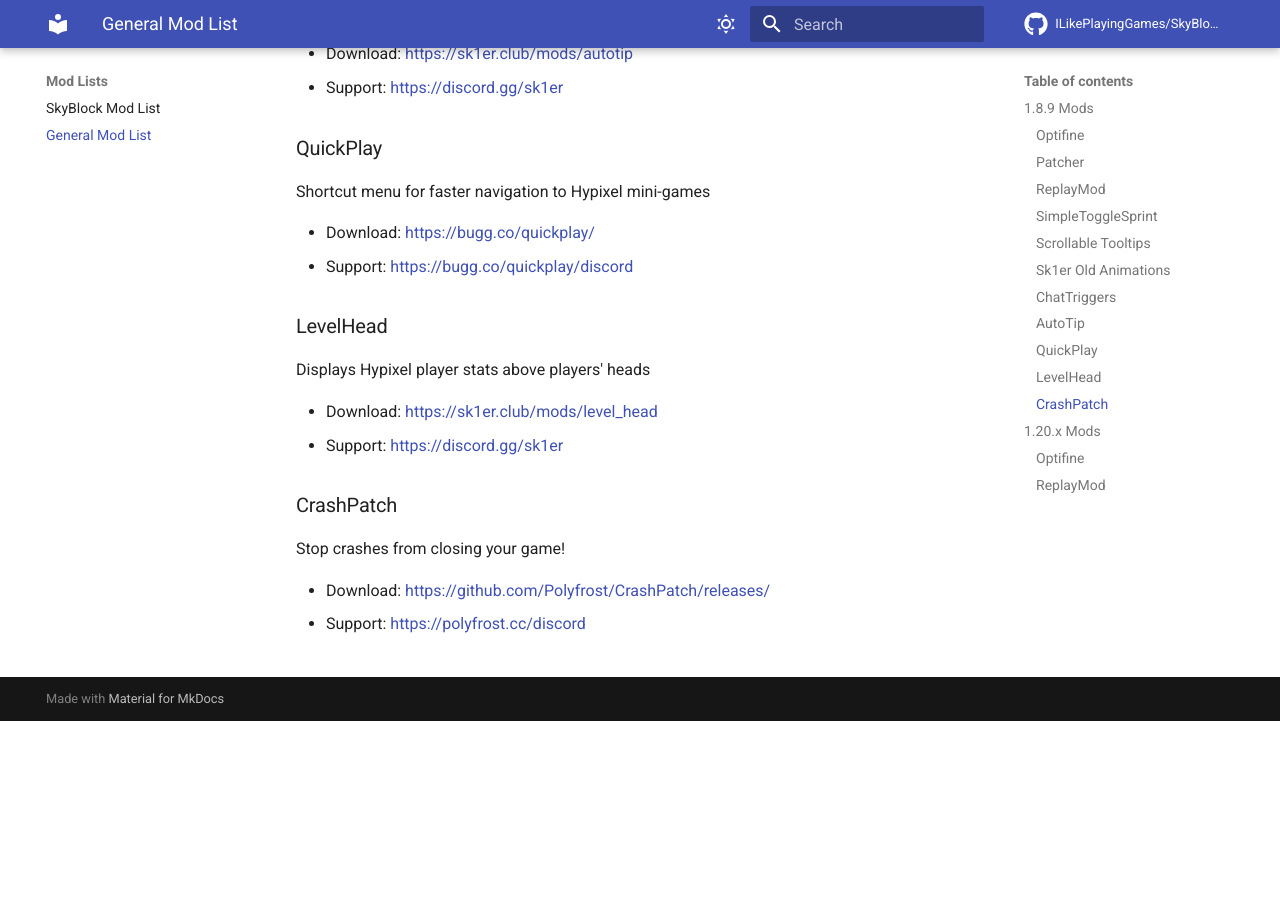
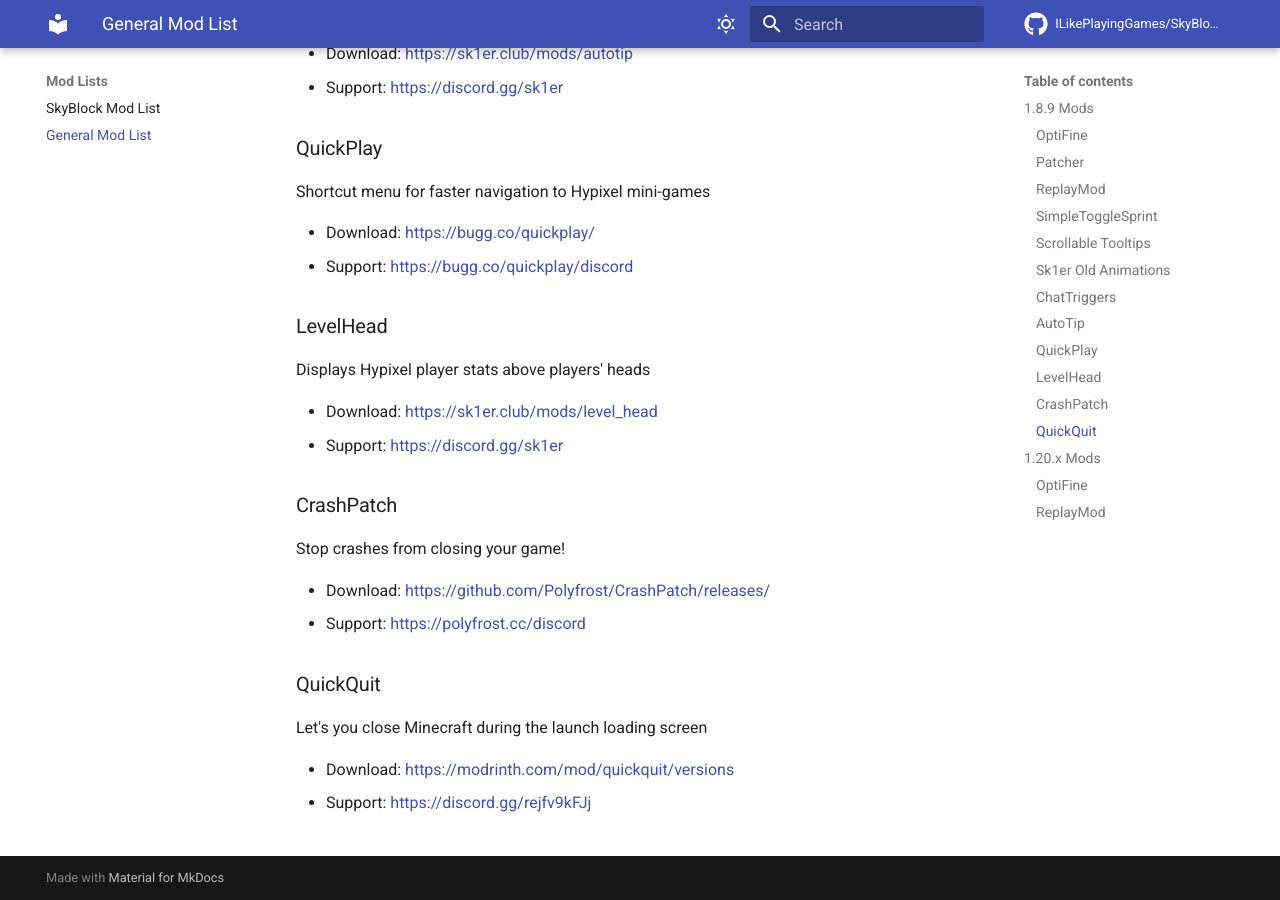
Before and after one commit to ModMalwareInvestigation/SkyBlockModWiki, an MkDocs documentation site: the page built from docs/mod-lists/general-mod-list.md, in a window 1280 px wide and 900 px high, scrolled down 1962 px. Built offline with MkDocs 1.6.1 and Material for MkDocs 9.7.7, drawn with Linux system fonts in a browser that asks for light colours; comment, search, counter and statistics services are not loaded; before the commit the page ends 2683 px from its top, so only the background shows below that.

Commit message:
add quickquit
Signed-off-by: MicrocontrollersDev <66657148+MicrocontrollersDev@users.noreply.github.com>

```diff
--- a/docs/mod-lists/general-mod-list.md
+++ b/docs/mod-lists/general-mod-list.md
@@ -11,7 +11,7 @@
 
     ## 1.8.9 Mods
 
-    ### Optifine
+    ### OptiFine
     Adds many visual fixes and improvements to Minecraft, provides support for shader packs and advanced texture pack features
 
     - Download: https://optifine.net/downloads
@@ -79,11 +79,17 @@
     - Download: https://github.com/Polyfrost/CrashPatch/releases/
     - Support: https://polyfrost.cc/discord
 
+    ### QuickQuit
+    Let's you close Minecraft during the launch loading screen
+
+    - Download: https://modrinth.com/mod/quickquit/versions
+    - Support: https://discord.gg/rejfv9kFJj
+
 === "1.20.x"
 
     ## 1.20.x Mods
 
-    ### Optifine
+    ### OptiFine
     Adds many visual fixes and improvements to Minecraft, provides support for shader packs and advanced texture pack features
 
     - Download: https://optifine.net/downloads
```
